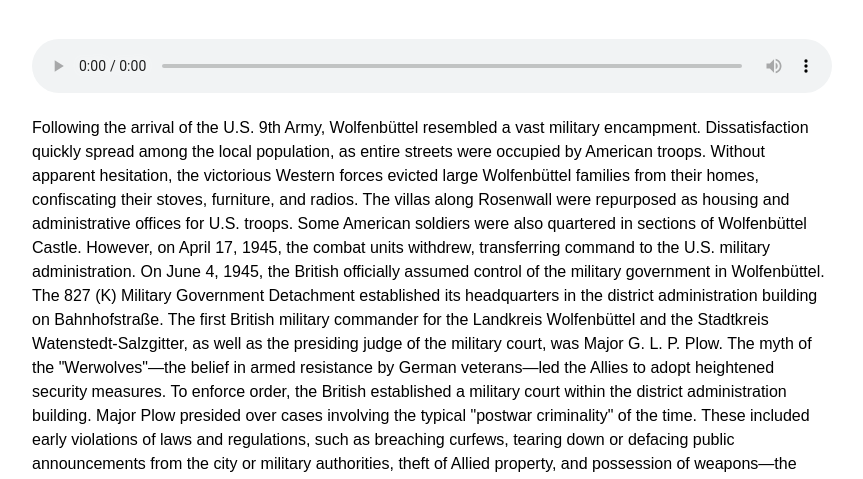
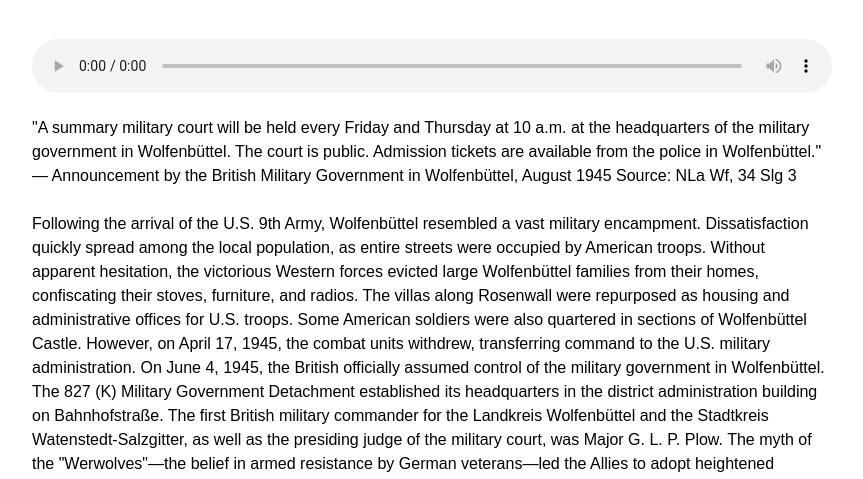
Before and after one commit to AusstellungMW/Tafel5EN, a plain HTML site: page index.html in a window 1280 px wide. Shown: the part 312-791 px from the top of the page, without its empty margins (208-1071 px from the left). Drawn offline with Linux system fonts and the light colour scheme.

Commit message:
Update index.html

```diff
--- a/index.html
+++ b/index.html
@@ -149,7 +149,10 @@ Source: NLa Wf, 34 Slg 3
 
         <p>
 
+    "A summary military court will be held every Friday and Thursday at 10 a.m. at the headquarters of the military government in Wolfenbüttel. The court is public. Admission tickets are available from the police in Wolfenbüttel."
 
+— Announcement by the British Military Government in Wolfenbüttel, August 1945
+Source: NLa Wf, 34 Slg 3 <br><br>
 
 Following the arrival of the U.S. 9th Army, Wolfenbüttel resembled a vast military encampment. Dissatisfaction quickly spread among the local population, as entire streets were occupied by American troops. Without apparent hesitation, the victorious Western forces evicted large Wolfenbüttel families from their homes, confiscating their stoves, furniture, and radios. The villas along Rosenwall were repurposed as housing and administrative offices for U.S. troops. Some American soldiers were also quartered in sections of Wolfenbüttel Castle. However, on April 17, 1945, the combat units withdrew, transferring command to the U.S. military administration.
 
```
